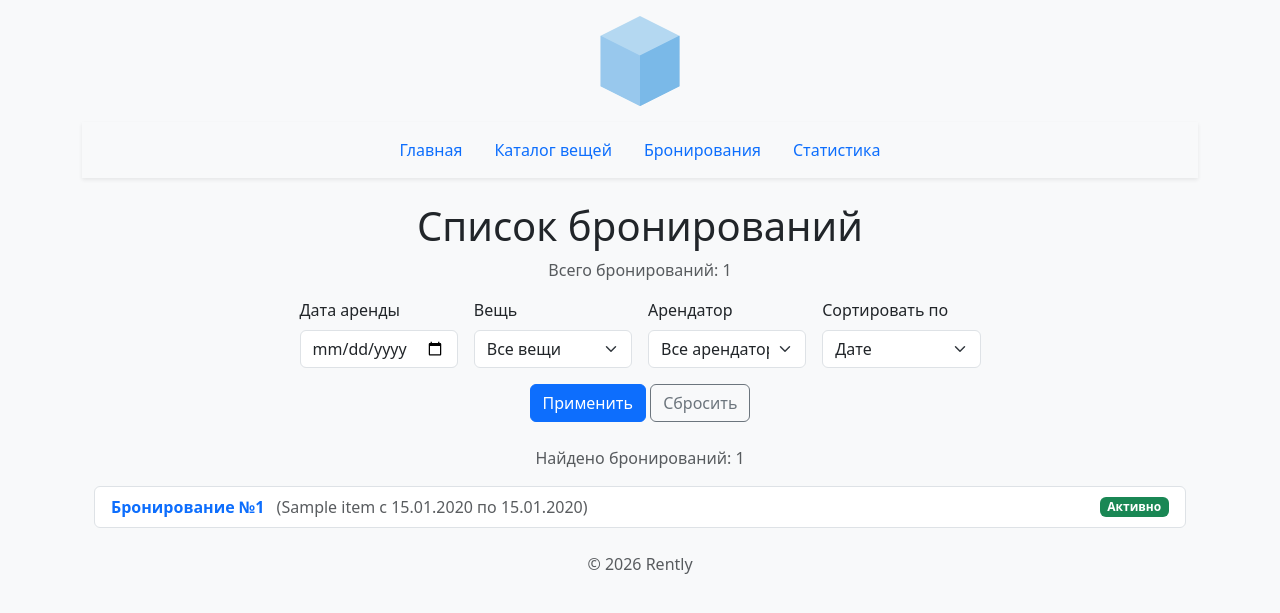
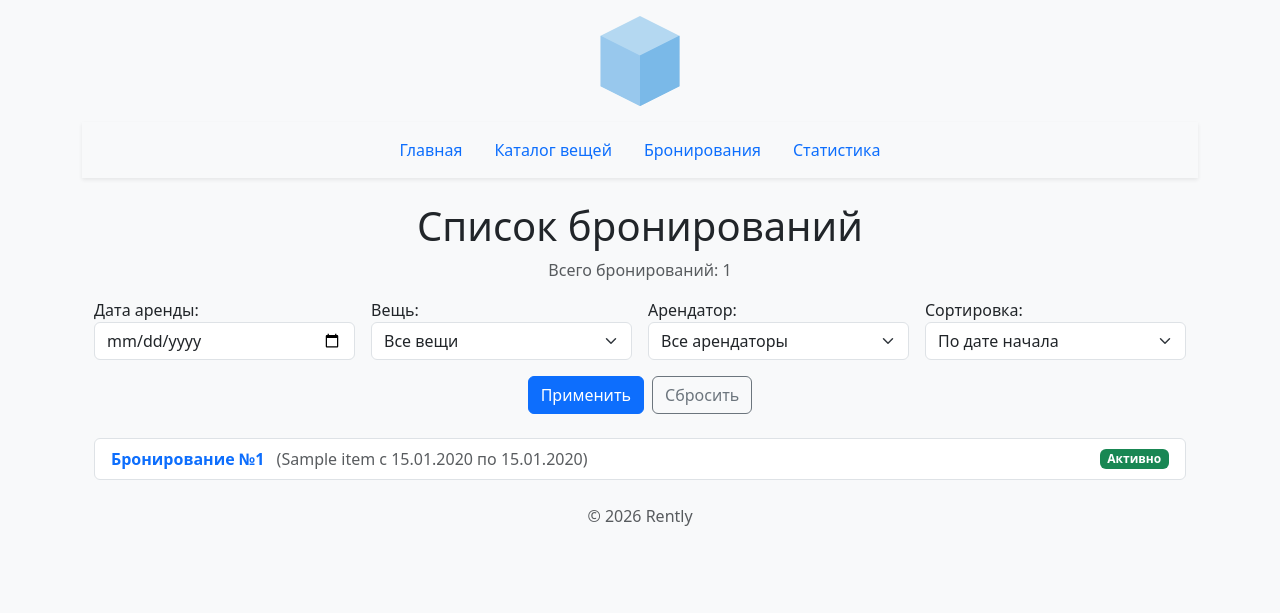
Before and after one commit to FastTra1n/item-rent, a Django app: page /bookings/ in a window 1280 px wide. Shown: the top 613 px of the page. Run offline with Django 5.2, Linux system fonts and the light colour scheme; tables that the repository leaves empty hold one stand-in row (values such as "Sample post").

Commit message:
PR11: replace booking filtering with a django form.

```diff
--- /dev/null
+++ b/bookings/forms.py
@@ -0,0 +1,52 @@
+from django import forms
+
+from items.models import Item
+from users.models import User
+
+
+class BookingFilterForm(forms.Form):
+    date = forms.DateField(
+        required=False,
+        label="Дата аренды",
+        widget=forms.DateInput(
+            format="%Y-%m-%d",
+            attrs={
+                "type": "date",
+                "class": "form-control",
+            },
+        ),
+    )
+
+    item = forms.ModelChoiceField(
+        queryset=Item.objects.order_by("name", "pk"),
+        required=False,
+        label="Вещь",
+        empty_label="Все вещи",
+        widget=forms.Select(
+            attrs={"class": "form-select"},
+        ),
+    )
+
+    user = forms.ModelChoiceField(
+        queryset=User.objects.order_by("name", "pk"),
+        required=False,
+        label="Арендатор",
+        empty_label="Все арендаторы",
+        widget=forms.Select(
+            attrs={"class": "form-select"},
+        ),
+    )
+
+    sort = forms.ChoiceField(
+        required=False,
+        label="Сортировка",
+        choices=[
+            ("date", "По дате начала"),
+            ("date_desc", "По дате начала: сначала новые"),
+            ("item", "По вещи"),
+            ("user", "По арендатору"),
+        ],
+        widget=forms.Select(
+            attrs={"class": "form-select"},
+        ),
+    )
--- a/bookings/templates/bookings/booking_list.html
+++ b/bookings/templates/bookings/booking_list.html
@@ -9,81 +9,32 @@
 <form
   method="get"
   action="{% url 'bookings:bookings' %}"
-  class="mb-4 text-start d-flex flex-column justify-content-center align-items-center"
+  class="mb-4 text-start"
 >
+  {% for error in form.non_field_errors %}
+    <div class="alert alert-danger">{{ error }}</div>
+  {% endfor %}
+
   <div class="row g-3 align-items-end">
-    <div class="col-md-3">
-      <label for="date" class="form-label">
-        Дата аренды
-      </label>
-      <input
-        type="date"
-        id="date"
-        name="date"
-        value="{{ booking_date }}"
-        class="form-control"
-      >
-    </div>
-
-    <div class="col-md-3">
-      <label for="item" class="form-label">Вещь</label>
-      <select id="item" name="item" class="form-select">
-        <option value="">Все вещи</option>
-
-        {% for item in items %}
-          <option
-            value="{{ item.pk }}"
-            {% if selected_item == item.pk|stringformat:"s" %}
-              selected
-            {% endif %}
-          >
-            {{ item.name }}
-          </option>
+    {% for field in form %}
+      <div class="col-md-3">
+        {% for error in field.errors %}
+          <div class="text-danger">{{ error }}</div>
         {% endfor %}
-      </select>
-    </div>
-
-    <div class="col-md-3">
-      <label for="user" class="form-label">Арендатор</label>
-      <select id="user" name="user" class="form-select">
-        <option value="">Все арендаторы</option>
-
-        {% for renter in users %}
-          <option
-            value="{{ renter.pk }}"
-            {% if selected_user == renter.pk|stringformat:"s" %}
-              selected
-            {% endif %}
-          >
-            {{ renter.name }}
-          </option>
-        {% endfor %}
-      </select>
-    </div>
-
-    <div class="col-md-3">
-      <label for="sort" class="form-label">Сортировать по</label>
-      <select id="sort" name="sort" class="form-select">
-        <option value="date" {% if sort == "date" %}selected{% endif %}>
-          Дате
-        </option>
-        <option value="item" {% if sort == "item" %}selected{% endif %}>
-          Вещи
-        </option>
-        <option value="user" {% if sort == "user" %}selected{% endif %}>
-          Арендатору
-        </option>
-      </select>
-    </div>
+        {{ field.label_tag }}
+        {{ field }}
+      </div>
+    {% endfor %}
   </div>
 
-  <div class="btn-container">
-    <button type="submit" class="btn btn-primary mt-3">
+  <div class="d-flex justify-content-center gap-2 mt-3">
+    <button type="submit" class="btn btn-primary">
       Применить
     </button>
+
     <a
       href="{% url 'bookings:bookings' %}"
-      class="btn btn-outline-secondary mt-3"
+      class="btn btn-outline-secondary"
     >
       Сбросить
     </a>
@@ -93,10 +44,6 @@
 {% if error %}
   <p class="alert alert-danger">{{ error }}</p>
 {% endif %}
-
-<p class="text-muted">
-  Найдено бронирований: {{ page_obj.paginator.count }}
-</p>
 
 <ul class="list-group">
   {% for booking in page_obj %}
--- a/bookings/views.py
+++ b/bookings/views.py
@@ -9,47 +9,51 @@ from db.database import get_connection
 from bookings.models import Booking
 from items.models import Item
 from users.models import User
+from .forms import BookingFilterForm
 
 
 def bookings_list(request):
-    booking_date = request.GET.get("date", "").strip()
-    item_id = request.GET.get("item", "").strip()
-    user_id = request.GET.get("user", "").strip()
-    sort = request.GET.get("sort", "date").strip()
-
-    error = None
+    # booking_date = request.GET.get("date", "").strip()
+    # item_id = request.GET.get("item", "").strip()
+    # user_id = request.GET.get("user", "").strip()
+    # sort = request.GET.get("sort", "date").strip()
+    form = BookingFilterForm(request.GET or None)
 
     bookings = Booking.objects.active()
 
-    if booking_date:
-        try:
-            selected_date = (
-                datetime.strptime(
-                    booking_date,
-                    "%Y-%m-%d",
-                )
-                .date()
-                .isoformat()
-            )
-        except ValueError:
-            error = "Укажите корректную дату."
-        else:
-            bookings = bookings.for_date(selected_date)
+    booking_date = None
+    item_id = None
+    user_id = None
+    sort = "date"
+    error = None
 
-    try:
+    if form.is_valid():
+        booking_date = form.cleaned_data["date"]
+        item = form.cleaned_data["item"]
+        user = form.cleaned_data["user"]
+        sort = form.cleaned_data["sort"] or "date"
+
+        item_id = item.pk if item else None
+        user_id = user.pk if user else None
+
+        if booking_date:
+            bookings = bookings.for_date(booking_date)
+
         if item_id:
-            bookings = bookings.filter(item_id=int(item_id))
+            bookings = bookings.filter(item_id=item_id)
 
         if user_id:
-            bookings = bookings.filter(user_id=int(user_id))
-    except ValueError:
-        error = "Некорректный идентификатор вещи или арендатора."
+            bookings = bookings.filter(user_id=user_id)
+
+    elif form.is_bound:
+        error = "Проверьте корректность параметров фильтрации."
 
     if error:
         bookings = bookings.none()
 
     sort_fields = {
         "date": "start_date",
+        "date_desc": "-start_date",
         "item": "item__name",
         "user": "user__name",
     }
@@ -77,14 +81,9 @@ def bookings_list(request):
     page_obj = paginator.get_page(request.GET.get("page"))
 
     context = {
+        "form": form,
         "page_obj": page_obj,
-        "booking_date": booking_date,
-        "selected_item": item_id,
-        "selected_user": user_id,
-        "sort": sort,
         "error": error,
-        "items": Item.objects.order_by("name", "pk"),
-        "users": User.objects.order_by("name", "pk"),
     }
 
     return render(request, "bookings/booking_list.html", context)
```
